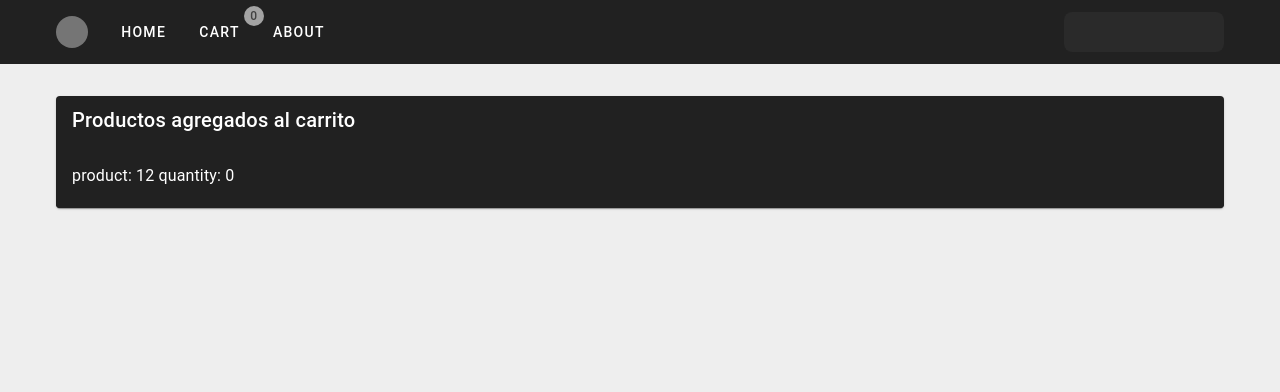
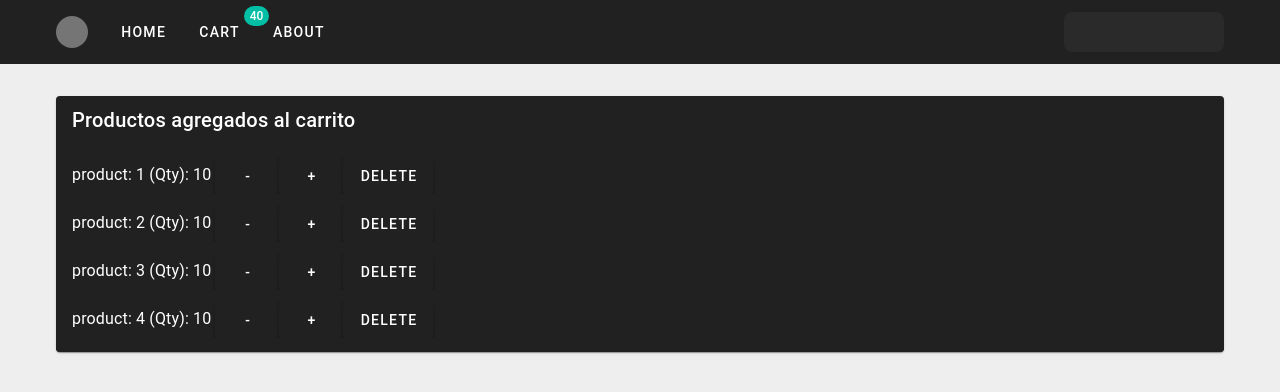
Before and after one commit to XFernando43/vue-3-ecommerce, a Vue app: page /Cart in a window 1280 px wide. Shown: the top 392 px of the page. Built offline with nearby package versions, Linux system fonts and the light colour scheme.

Commit message:
add delete product

```diff
--- a/src/components/Common/TopBar.vue
+++ b/src/components/Common/TopBar.vue
@@ -33,8 +33,7 @@ import { RouterLink } from 'vue-router'
 
         <RouterLink to="/Cart" custom v-slot="{navigate}">
 
-          <v-badge :content="itemsCount">
-            <!-- <v-icon icon="$vuetify" size="x-large"></v-icon> -->
+          <v-badge :content="itemsCount" :model-value="itemsCount > 0" color="teal-accent-4">
             <v-btn variant="text" @click = "navigate">Cart</v-btn>
           </v-badge>
 
--- a/src/components/Shopping/ShoppingCartDetail.vue
+++ b/src/components/Shopping/ShoppingCartDetail.vue
@@ -11,9 +11,22 @@ import type { PropType } from 'vue';
         //     }
         // },
         computed:{
+            cartStore(){
+                return useCartStore();
+            },
             details(){
-                const cartStore = useCartStore();
-                return cartStore.details;
+                return this.cartStore.details;
+            }
+        },
+        methods:{
+            decrementQuantity(productId:number){
+                this.cartStore.decrement(productId);
+            },
+            incrementQuantity(productId:number){
+                this.cartStore.increment(productId);
+            },
+            deleteProduct(productId:number){
+                this.cartStore.deleteProduct(productId);
             }
         }
     }
@@ -23,13 +36,14 @@ import type { PropType } from 'vue';
 
     <v-card class="mt-4">
         <v-card-title> Productos agregados al carrito </v-card-title>
-        <!-- <v-card-text> <p>Productos agregados al carrito</p> </v-card-text> -->
-
         <v-list>
             <v-list-item v-for="d in details" :value="d.productId">
                 <v-list-item-title>
                     product:  {{ d.productId }}
-                    quantity:  {{ d.quantity }}
+                    (Qty):  {{ d.quantity }}
+                    <v-btn @Click="decrementQuantity(d.productId)"> - </v-btn>
+                    <v-btn @Click="incrementQuantity(d.productId)"> + </v-btn>
+                    <v-btn @Click="deleteProduct(d.productId)" color="danger"> delete </v-btn>
                 </v-list-item-title>
 
             </v-list-item>
--- a/src/stores/cart.ts
+++ b/src/stores/cart.ts
@@ -4,8 +4,20 @@ import { defineStore } from "pinia";
 export const useCartStore = defineStore('cart',{
     state:()=>({
         details: <Array<CartDetail>>[{
-            productId:12,
-            quantity:0,
+            productId:1,
+            quantity:10
+        },
+        {
+            productId:2,
+            quantity:10
+        },
+        {
+            productId:3,
+            quantity:10
+        },
+        {
+            productId:4,
+            quantity:10
         }]
     }),
     getters:{
@@ -21,7 +33,6 @@ export const useCartStore = defineStore('cart',{
     actions:{
         addProduct(productId:number){
             const productFinded = this.details.find(d=> d.productId === productId);
-
                 if(productFinded){
                     productFinded.quantity+=1;
                 }else{
@@ -30,6 +41,25 @@ export const useCartStore = defineStore('cart',{
                         quantity:1,
                     })
                 }
+        },
+        increment(productId:number){
+            const productFinded = this.details.find(d=> d.productId === productId);
+            if(productFinded){
+                productFinded.quantity+=1;
+            }
+
+        },
+        decrement(productId:number){
+            const productFinded = this.details.find(d=> d.productId === productId);
+            if(productFinded && productFinded.quantity > 0){
+                productFinded.quantity-=1;
+            }
+        },
+        deleteProduct(productId:number){
+            const index = this.details.findIndex(d => d.productId === productId);
+            if (index !== -1) { // Asegúrate de que se haya encontrado el producto
+                this.details.splice(index, 1); // Utiliza splice para eliminar el producto del array
+            }
         }
     }
 })
```
